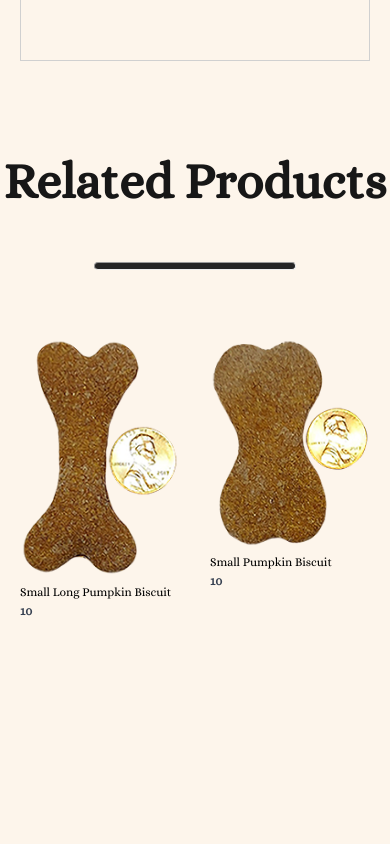
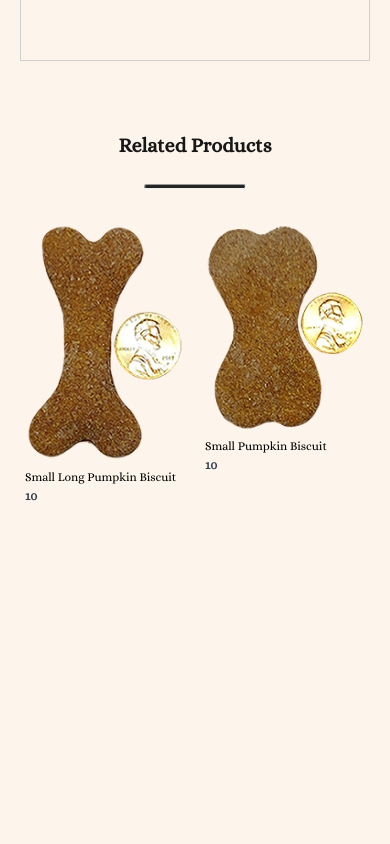
Before and after one commit to alroney/PapBakery2_0, a React (Create React App) app in the folder frontend/: page /product/1 in a window 390 px wide. Shown: the part 1140-1984 px from the top of the page. Built offline with nearby package versions, Linux system fonts and the light colour scheme.

Commit message:
Added screen responsiveness to RelatedProducts.

```diff
--- a/frontend/src/Components/RelatedProducts/RelatedProducts.css
+++ b/frontend/src/Components/RelatedProducts/RelatedProducts.css
@@ -24,3 +24,78 @@
     display: flex;
     gap: 30px;
 }
+
+
+@media(max-width: 1280px) {
+    .relatedproducts {
+        height: 70vh;
+    }
+
+    .relatedproducts h1 {
+        font-size: 30px;
+    }
+
+    .relatedproducts hr {
+        width: 160px;
+        height: 4px;
+    }
+
+    .relatedproducts-item {
+        gap: 20px;
+        margin-top: 30px;
+    }
+}
+
+
+@media(max-width: 1024px) {
+    .relatedproducts {
+        height: 60vh;
+    }
+
+    .relatedproducts h1 {
+        font-size: 25px;
+    }
+
+    .relatedproducts hr {
+        width: 120px;
+        height: 3px;
+    }
+
+    .relatedproducts-item {
+        gap: 15px;
+        margin-top: 20px;
+    }
+}
+
+
+@media(max-width: 800px) {
+    .relatedproducts {
+        height: 50vh;
+        gap: 6px;
+    }
+
+    .relatedproducts h1 {
+        font-size: 20px;
+    }
+
+    .relatedproducts hr {
+        width: 100px;
+    }
+
+    .relatedproducts-item {
+        gap: 5px;
+    }
+}
+
+
+@media(max-width: 500px) {
+    .relatedproducts {
+        height: 90vh;
+    }
+
+    .relatedproducts-item {
+        display: grid;
+        grid-template-columns: 1fr 1fr;
+        gap: 20px;
+    }
+}
```
